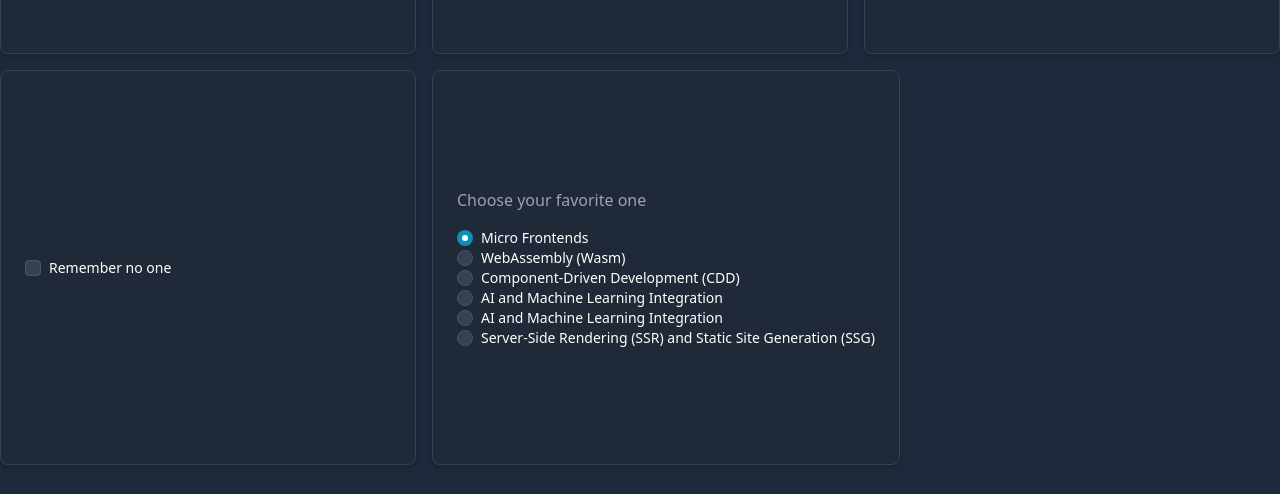
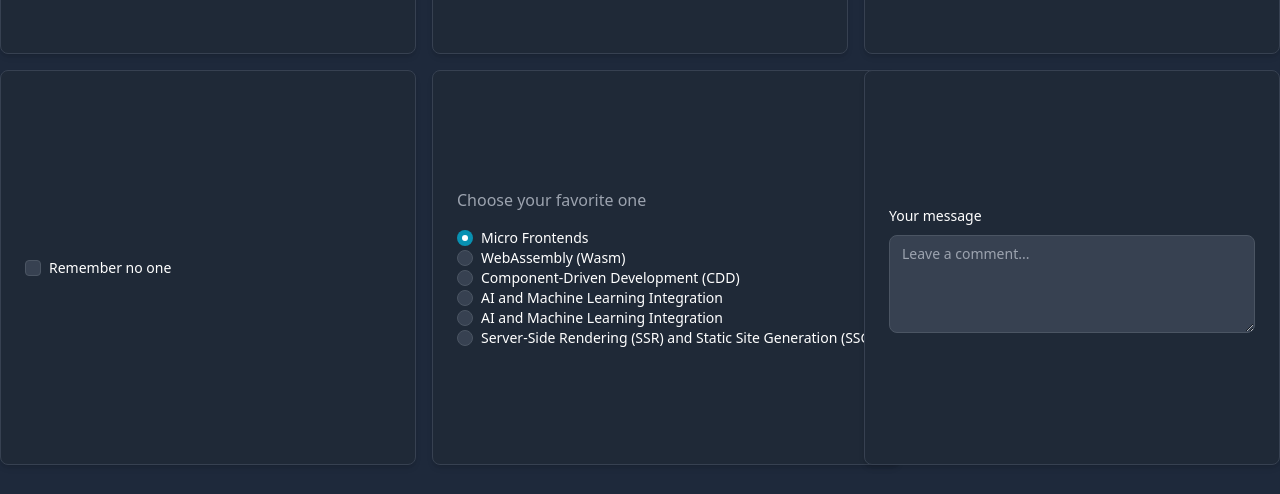
Before and after one commit to yujhenchen/socket-react-fullstack-monorepo, a React (Vite) app in the folder apps/web/: page / in a window 1280 px wide. Shown: the part 303-797 px from the top of the page. Built offline with nearby package versions, Linux system fonts and the light colour scheme; no server answers.

Commit message:
feat: add text area

```diff
--- a/apps/web/src/App.tsx
+++ b/apps/web/src/App.tsx
@@ -10,6 +10,7 @@ import { Messages } from "./components/Messages";
 import { AppSelect } from "./components/AppSelect";
 import { AppCheckbox } from "./components/AppCheckbox";
 import AppRadios from "./components/AppRadios";
+import { AppTextarea } from "./components/AppTextarea";
 
 function App() {
   const [isConnected, setIsConnected] = useState<boolean>(socket.connected); // the state is wrong, it shows false while staying in connection
@@ -90,6 +91,10 @@ function App() {
       <AppCard>
         <AppRadios options={trends} />
       </AppCard>
+
+      <AppCard>
+        <AppTextarea />
+      </AppCard>
     </main>
   );
 }
--- /dev/null
+++ b/apps/web/src/components/AppTextarea.tsx
@@ -0,0 +1,17 @@
+import { Label, Textarea } from "flowbite-react";
+
+export function AppTextarea() {
+  return (
+    <div className="max-w-md">
+      <div className="mb-2 block">
+        <Label htmlFor="comment" value="Your message" />
+      </div>
+      <Textarea
+        id="comment"
+        placeholder="Leave a comment..."
+        required
+        rows={4}
+      />
+    </div>
+  );
+}
```
